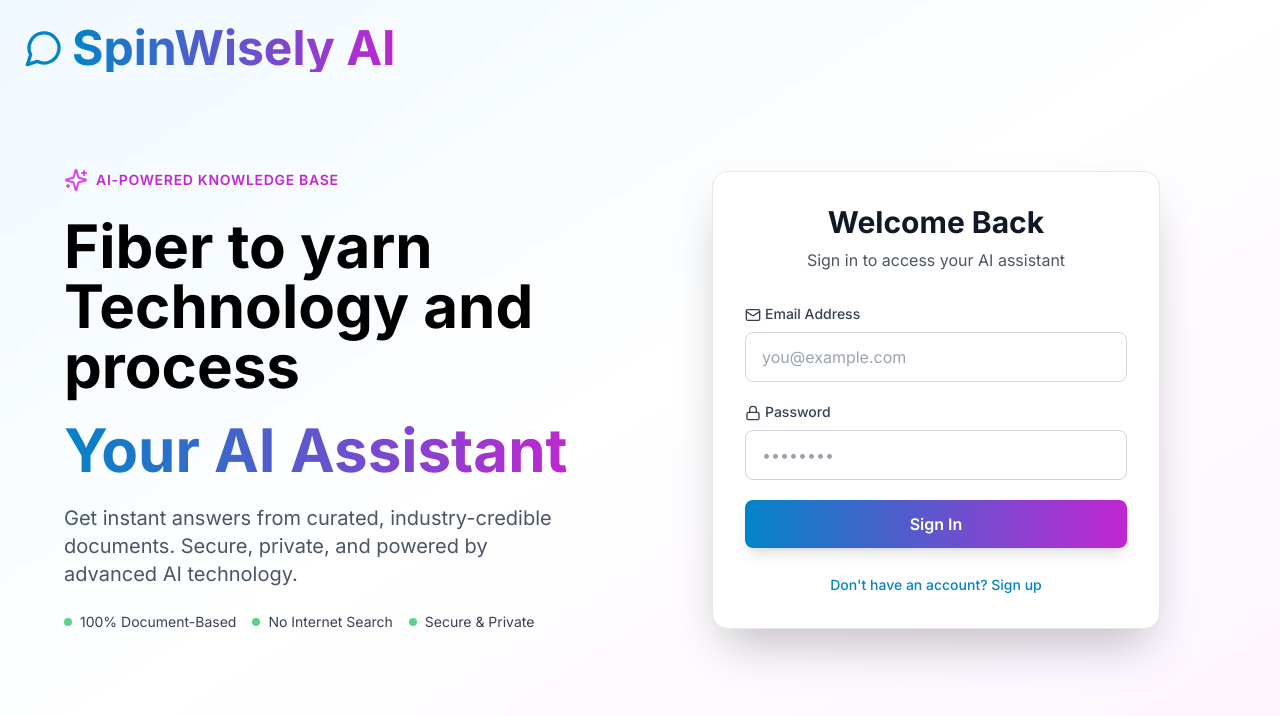
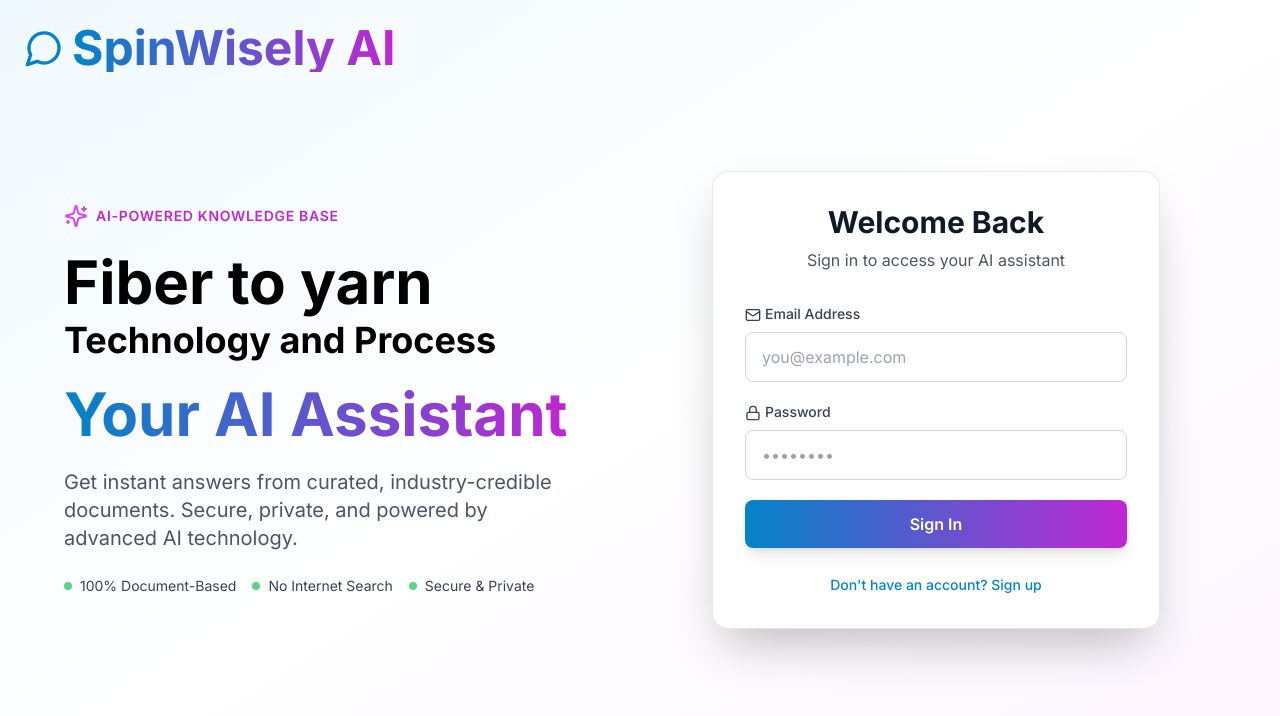
Before and after one commit to neospinllc/spinwisely.AI, a Next.js app: page / in a window 1280 px wide. Shown: the top 716 px of the page. Built offline with nearby package versions, Linux system fonts and the light colour scheme; no server answers.

Commit message:
style: Split heading - Technology and Process on separate line with smaller font

```diff
--- a/app/page.js
+++ b/app/page.js
@@ -81,7 +81,10 @@
                         </div>
 
                         <h1 className="text-5xl md:text-6xl font-bold leading-tight">
-                            Fiber to yarn Technology and process
+                            Fiber to yarn
+                            <div className="text-3xl md:text-4xl mt-2">
+                                Technology and Process
+                            </div>
                             <div className="mt-6">
                                 <span className="bg-gradient-to-r from-primary-600 to-accent-600 bg-clip-text text-transparent">
                                     Your AI Assistant
```
